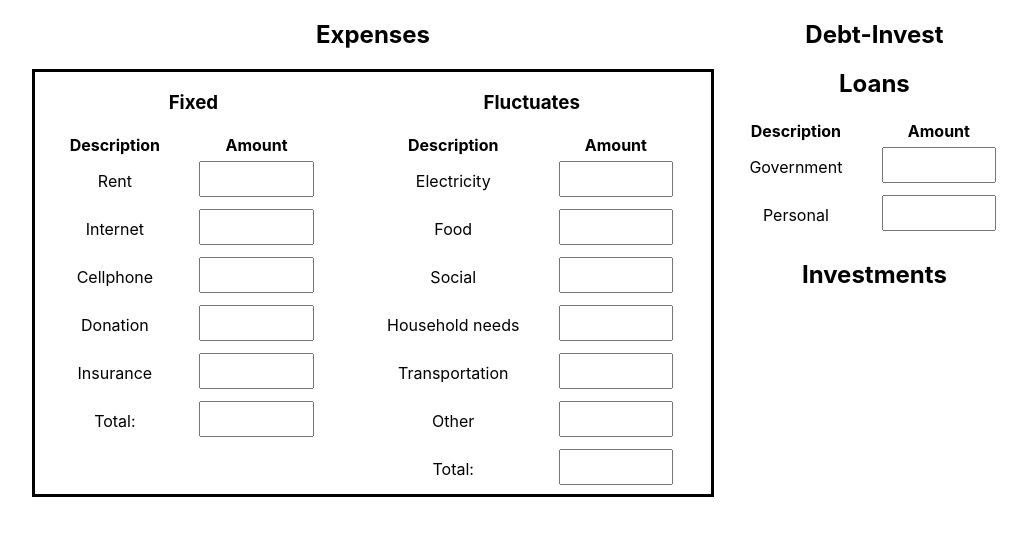
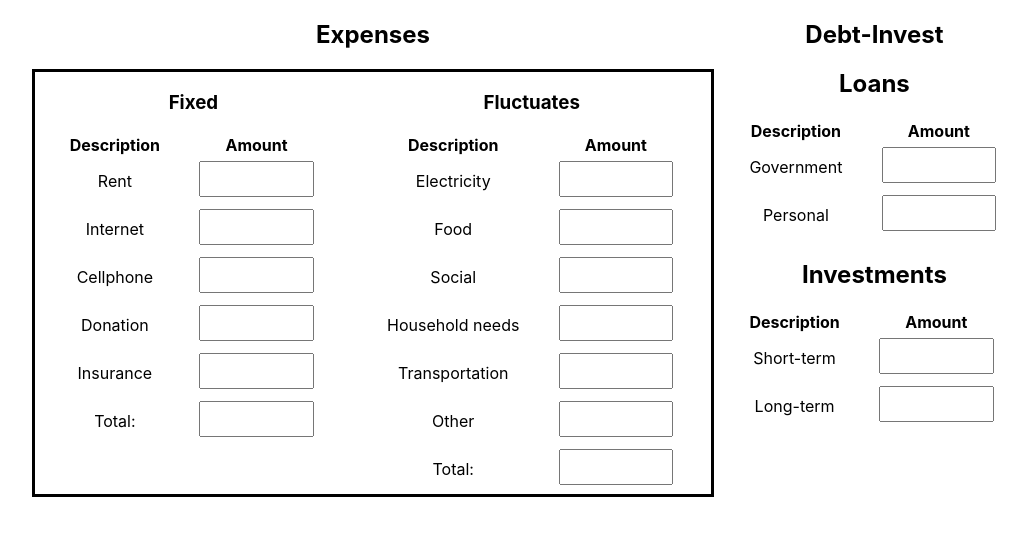
Before and after one commit to timbolaj/Expense-sheet, a React (Create React App) app: page / in a window 1280 px wide. Shown: the top 536 px of the page, without its empty margins (107-1134 px from the left). Built offline with nearby package versions, Linux system fonts and the light colour scheme.

Commit message:
finished investment component

```diff
--- a/src/Components/Debt-Invest/Investments.js
+++ b/src/Components/Debt-Invest/Investments.js
@@ -5,6 +5,23 @@ export default function Investments() {
   return (
     <div>
       <h2>Investments</h2>
+      <table>
+        <tr>
+          <th>Description</th>
+          <th>Amount</th>
+        </tr>
+
+        <tr>
+          <td>Short-term</td>
+          <Row />
+        </tr>
+
+        <tr>
+          <td>Long-term</td>
+          <Row />
+        </tr>
+      </table>
+
     </div>
   )
 }
```
